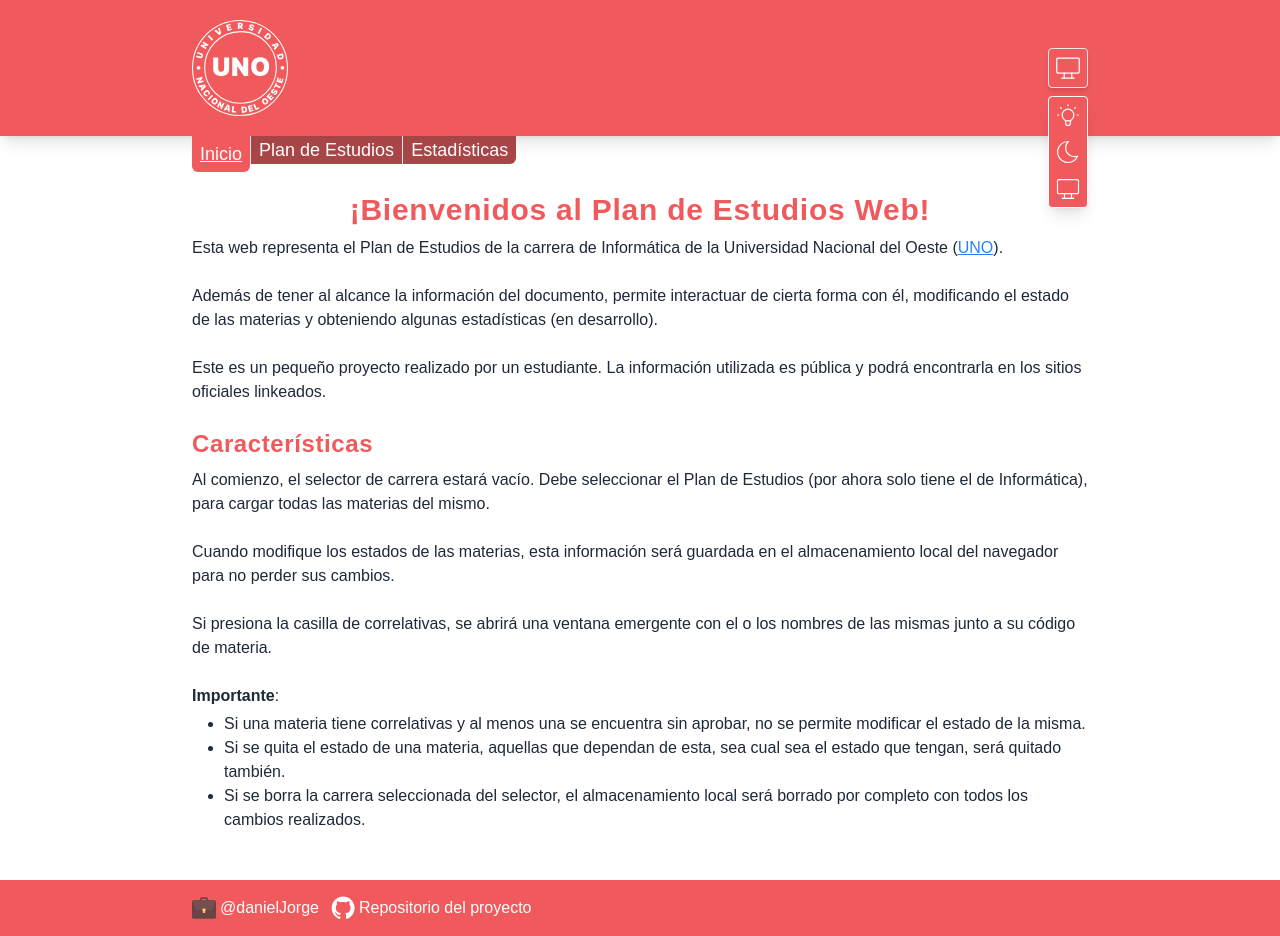
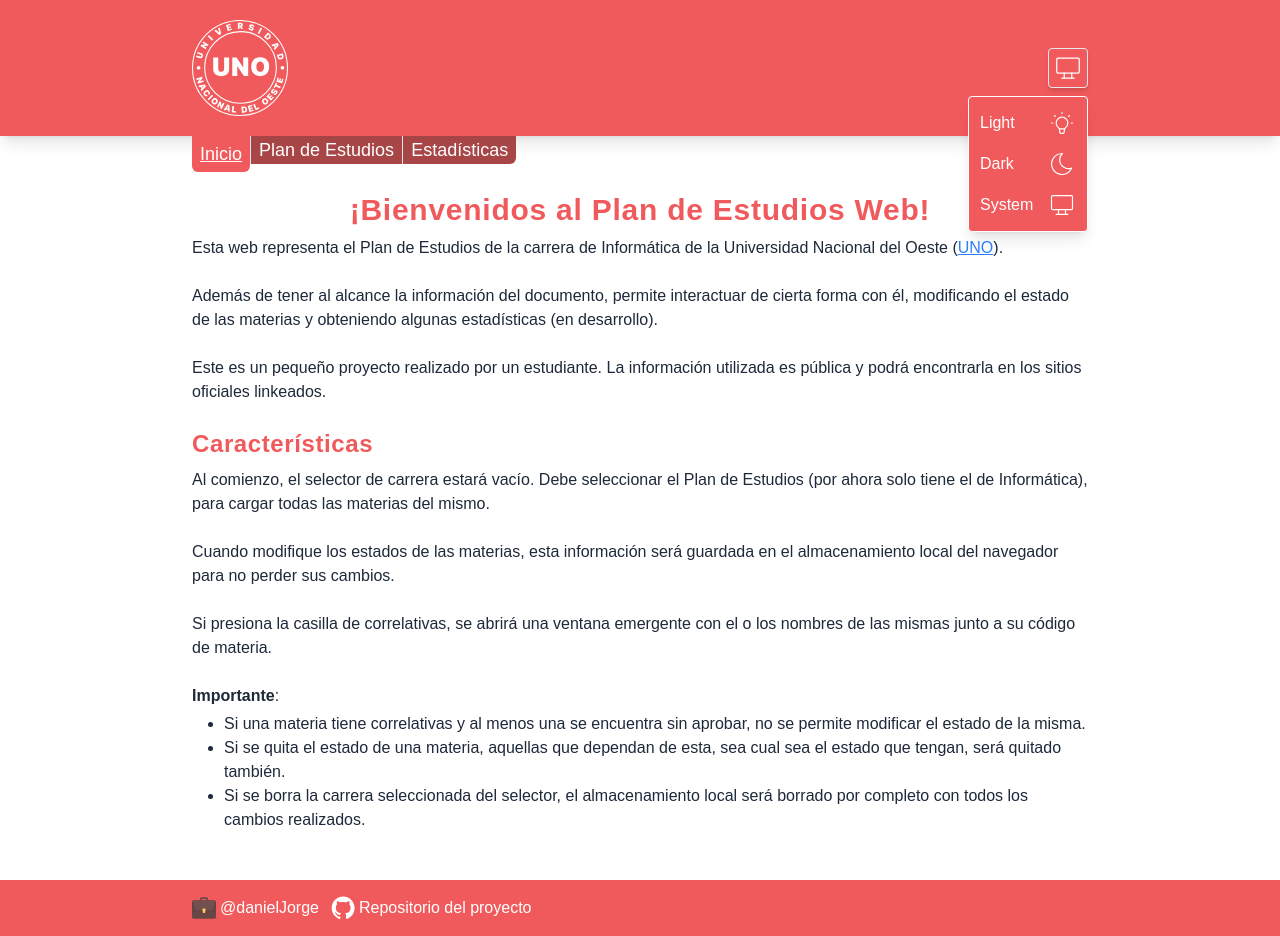
Before and after one commit to daniBrico/plan-estudios-web-ts, a React (Vite) app: page /inicio in a window 1280 px wide. Both pictures are taken after a click on the button 1068 px from the left and 68 px from the top of the page. Built offline with nearby package versions, Linux system fonts and the light colour scheme; no server answers; a web font is replaced by a local one.

Commit message:
Name of each theme option added

```diff
--- a/src/components/ThemeToggle.tsx
+++ b/src/components/ThemeToggle.tsx
@@ -42,7 +42,7 @@ const ThemeToggle = (): JSX.Element => {
   }
 
   return (
-    <div ref={dropdownRef}>
+    <div className="sm:relative" ref={dropdownRef}>
       <button
         className="bg-theme-first-color flex w-10 cursor-pointer rounded-sm border p-1 shadow-md transition-colors duration-300 ease-in-out hover:bg-[#dc2628]/30"
         onClick={handleOpenClose}
@@ -50,15 +50,21 @@ const ThemeToggle = (): JSX.Element => {
         {themeIconMap[theme]}
       </button>
       <ul
-        className={`bg-theme-first-color absolute z-50 mt-2 flex h-28 w-10 transform flex-col justify-around rounded-sm border border-solid border-white shadow-lg transition-all duration-300 ease-in-out ${isDropdownOpen ? 'pointer-events-auto translate-y-0 opacity-100' : 'pointer-events-none -translate-y-2 opacity-0'}`}
+        className={`bg-theme-first-color absolute z-50 mt-2 flex h-28 w-10 transform flex-col justify-around rounded-sm border border-solid border-white shadow-lg transition-all duration-300 ease-in-out sm:right-0 sm:h-34 sm:w-30 sm:p-1.5 ${isDropdownOpen ? 'pointer-events-auto translate-y-0 opacity-100' : 'pointer-events-none -translate-y-2 opacity-0'}`}
       >
         {themeOptions.map((option) => (
-          <li key={option} className="flex items-center justify-center">
+          <li
+            key={option}
+            className="flex items-center justify-center sm:block"
+          >
             <button
-              className="w-7 cursor-pointer rounded-sm transition-colors duration-300 ease-in-out hover:border hover:border-white hover:bg-[#dc2628]/30"
+              className="cursor-pointer rounded-sm border border-transparent transition-colors duration-300 ease-in-out hover:border hover:border-white hover:bg-[#dc2628]/30 sm:flex sm:w-full sm:items-center sm:justify-between sm:p-1"
               onClick={() => handleSelectOp(option)}
             >
-              {themeIconMap[option]}
+              <span className="hidden text-white sm:inline">
+                {option.charAt(0).toUpperCase() + option.slice(1)}
+              </span>
+              <div className="w-7">{themeIconMap[option]}</div>
             </button>
           </li>
         ))}
```
